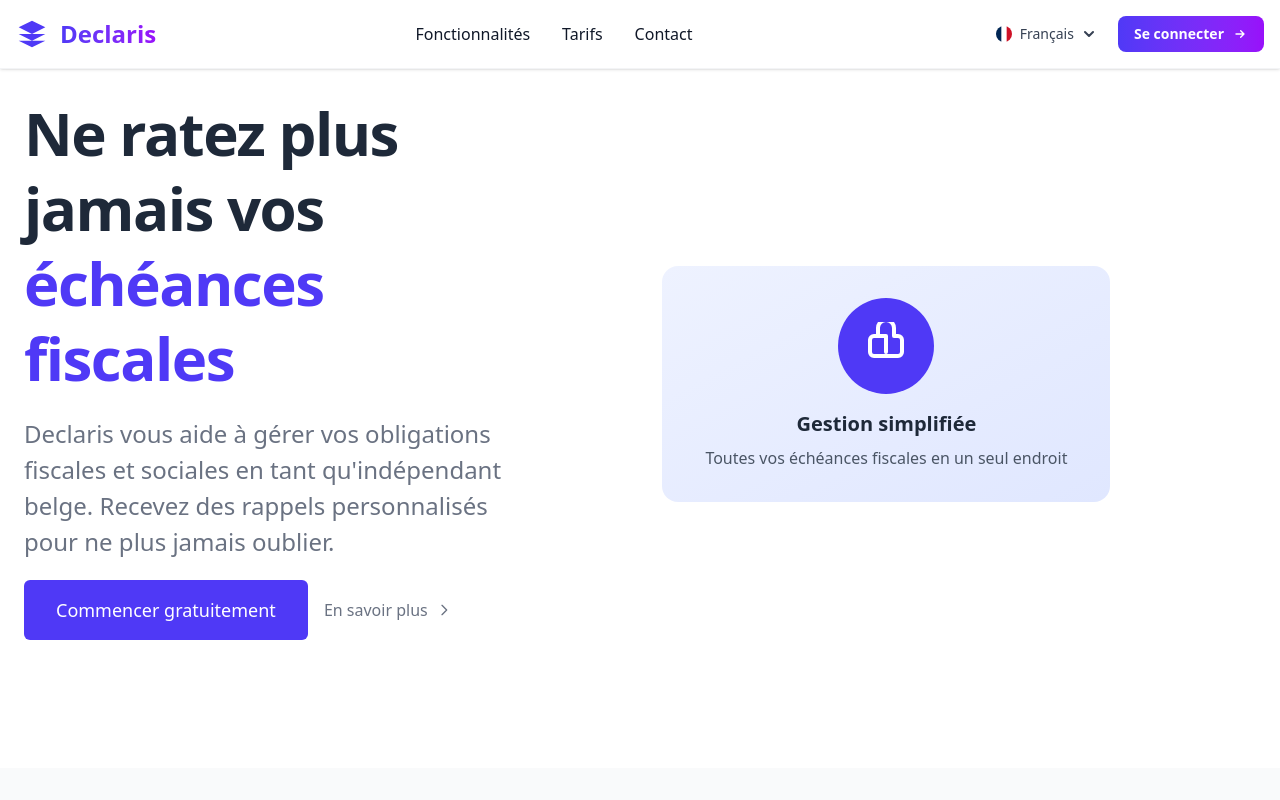
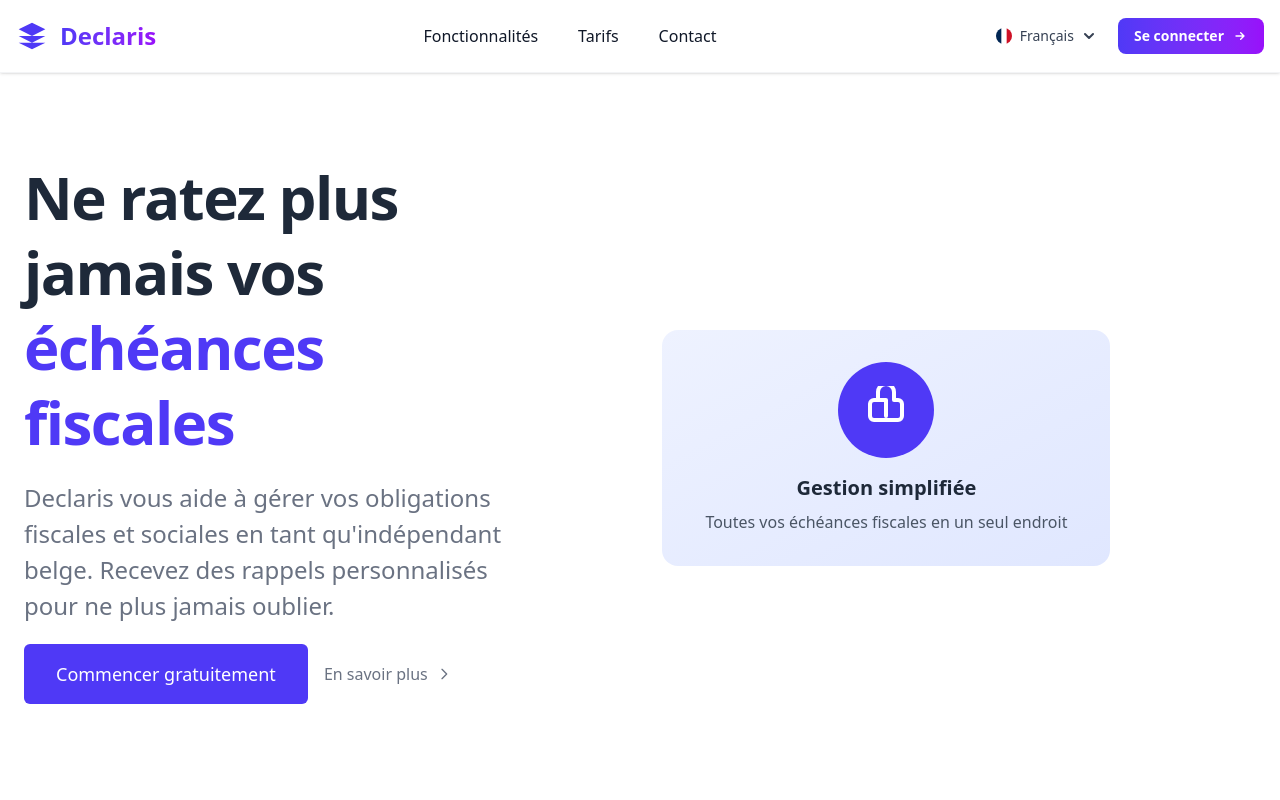
Before and after one commit to Reptilz/Declaris, a Nuxt app: page / in a window 1280 px wide. Shown: the top 800 px of the page. Built offline with nearby package versions, Linux system fonts and the light colour scheme.

Commit message:
style: Animation du menu mobile

```diff
--- a/components/layout/AppHeader.vue
+++ b/components/layout/AppHeader.vue
@@ -10,10 +10,30 @@
         aria-controls="navbar-sticky"
         :aria-expanded="showMobileMenu"
       >
-        <span class="sr-only">Ouvrir le menu principal</span>
-        <svg class="w-5 h-5" aria-hidden="true" xmlns="http://www.w3.org/2000/svg" fill="none" viewBox="0 0 17 14">
-          <path stroke="currentColor" stroke-linecap="round" stroke-linejoin="round" stroke-width="2" d="M1 1h15M1 7h15M1 13h15"/>
-        </svg>
+        <span class="sr-only">{{ showMobileMenu ? 'Fermer le menu' : 'Ouvrir le menu principal' }}</span>
+        <div class="w-5 h-5 flex flex-col justify-center items-center">
+          <span
+            :class="{
+              'rotate-45 translate-y-1.5': showMobileMenu,
+              'rotate-0 translate-y-0': !showMobileMenu
+            }"
+            class="block w-5 h-0.5 bg-current transition-all duration-300 ease-out"
+          ></span>
+          <span
+            :class="{
+              'opacity-0': showMobileMenu,
+              'opacity-100': !showMobileMenu
+            }"
+            class="block w-5 h-0.5 bg-current mt-1 transition-all duration-300 ease-out"
+          ></span>
+          <span
+            :class="{
+              '-rotate-45 -translate-y-1.5': showMobileMenu,
+              'rotate-0 translate-y-0': !showMobileMenu
+            }"
+            class="block w-5 h-0.5 bg-current mt-1 transition-all duration-300 ease-out"
+          ></span>
+        </div>
       </button>
 
       <!-- Logo (centré sur mobile, à gauche sur desktop) -->
@@ -163,42 +183,89 @@
         </svg>
       </NuxtLink>
 
-      <!-- Navigation mobile/desktop -->
-      <div
-        :class="{'hidden': !showMobileMenu}"
-        class="absolute top-full left-0 w-full h-screen bg-white border-b border-gray-100 shadow-lg overflow-y-auto z-50 md:relative md:top-auto md:left-auto md:w-auto md:h-auto md:bg-transparent md:border-0 md:shadow-none md:flex md:order-1 md:overflow-visible md:z-auto"
-        id="navbar-sticky"
+      <!-- Navigation desktop -->
+      <div class="hidden md:flex md:order-1">
+        <ul class="flex font-medium space-x-10">
+          <li>
+            <a
+              href="#features"
+              class="relative block py-2 text-base text-gray-900 hover:text-indigo-600 transition-colors duration-300 group"
+            >
+              <span>Fonctionnalités</span>
+              <span class="absolute -bottom-1 left-1/2 transform -translate-x-1/2 w-0 h-0.5 bg-indigo-600 group-hover:w-3/4 transition-all duration-300 ease-out"></span>
+            </a>
+          </li>
+          <li>
+            <a
+              href="#pricing"
+              class="relative block py-2 text-base text-gray-900 hover:text-indigo-600 transition-colors duration-300 group"
+            >
+              <span>Tarifs</span>
+              <span class="absolute -bottom-1 left-1/2 transform -translate-x-1/2 w-0 h-0.5 bg-indigo-600 group-hover:w-3/4 transition-all duration-300 ease-out"></span>
+            </a>
+          </li>
+          <li>
+            <NuxtLink
+              to="/contact"
+              class="relative block py-2 text-base text-gray-900 hover:text-indigo-600 transition-colors duration-300 group"
+            >
+              <span>Contact</span>
+              <span class="absolute -bottom-1 left-1/2 transform -translate-x-1/2 w-0 h-0.5 bg-indigo-600 group-hover:w-3/4 transition-all duration-300 ease-out"></span>
+            </NuxtLink>
+          </li>
+        </ul>
+      </div>
+
+      <!-- Navigation mobile -->
+      <Transition
+        enter-active-class="transition-all duration-300 ease-out"
+        enter-from-class="opacity-0 -translate-y-4"
+        enter-to-class="opacity-100 translate-y-0"
+        leave-active-class="transition-all duration-200 ease-in"
+        leave-from-class="opacity-100 translate-y-0"
+        leave-to-class="opacity-0 -translate-y-4"
       >
-        <ul class="flex flex-col p-4 md:p-0 font-medium md:space-x-8 md:flex-row">
+        <div
+          v-show="showMobileMenu"
+          class="absolute top-full left-0 w-full h-screen bg-white border-b border-gray-100 shadow-lg overflow-y-auto z-50 md:hidden"
+          id="navbar-sticky"
+        >
+        <ul class="flex flex-col p-4 font-medium">
           <!-- Navigation links -->
           <li>
             <a
               href="#features"
               @click="closeMobileMenu"
-              class="relative block py-3 px-3 text-gray-900 hover:bg-gray-100 md:hover:bg-transparent md:hover:text-indigo-600 md:p-0 transition-colors duration-300 group border-b border-gray-100 md:border-0"
+              class="relative flex items-center justify-between py-3 px-3 text-gray-900 hover:bg-gray-100 transition-colors duration-300 border-b border-gray-100"
             >
-              Fonctionnalités
-              <span class="absolute bottom-0 left-1/2 transform -translate-x-1/2 w-0 h-0.5 bg-indigo-600 group-hover:w-3/4 transition-all duration-300 ease-out hidden md:block"></span>
+              <span>Fonctionnalités</span>
+              <svg class="w-4 h-4 text-gray-400" fill="none" stroke="currentColor" viewBox="0 0 24 24">
+                <path stroke-linecap="round" stroke-linejoin="round" stroke-width="2" d="M9 5l7 7-7 7"></path>
+              </svg>
             </a>
           </li>
           <li>
             <a
               href="#pricing"
               @click="closeMobileMenu"
-              class="relative block py-3 px-3 text-gray-900 hover:bg-gray-100 md:hover:bg-transparent md:hover:text-indigo-600 md:p-0 transition-colors duration-300 group border-b border-gray-100 md:border-0"
+              class="relative flex items-center justify-between py-3 px-3 text-gray-900 hover:bg-gray-100 transition-colors duration-300 border-b border-gray-100"
             >
-              Tarifs
-              <span class="absolute bottom-0 left-1/2 transform -translate-x-1/2 w-0 h-0.5 bg-indigo-600 group-hover:w-3/4 transition-all duration-300 ease-out hidden md:block"></span>
+              <span>Tarifs</span>
+              <svg class="w-4 h-4 text-gray-400" fill="none" stroke="currentColor" viewBox="0 0 24 24">
+                <path stroke-linecap="round" stroke-linejoin="round" stroke-width="2" d="M9 5l7 7-7 7"></path>
+              </svg>
             </a>
           </li>
           <li>
             <NuxtLink
               to="/contact"
               @click="closeMobileMenu"
-              class="relative block py-3 px-3 text-gray-900 hover:bg-gray-100 md:hover:bg-transparent md:hover:text-indigo-600 md:p-0 transition-colors duration-300 group border-b border-gray-100 md:border-0"
+              class="relative flex items-center justify-between py-3 px-3 text-gray-900 hover:bg-gray-100 transition-colors duration-300 border-b border-gray-100"
             >
-              Contact
-              <span class="absolute bottom-0 left-1/2 transform -translate-x-1/2 w-0 h-0.5 bg-indigo-600 group-hover:w-3/4 transition-all duration-300 ease-out hidden md:block"></span>
+              <span>Contact</span>
+              <svg class="w-4 h-4 text-gray-400" fill="none" stroke="currentColor" viewBox="0 0 24 24">
+                <path stroke-linecap="round" stroke-linejoin="round" stroke-width="2" d="M9 5l7 7-7 7"></path>
+              </svg>
             </NuxtLink>
           </li>
 
@@ -261,7 +328,8 @@
             </button>
           </li>
         </ul>
-      </div>
+        </div>
+      </Transition>
     </div>
   </nav>
 </template>
--- a/pages/index.vue
+++ b/pages/index.vue
@@ -2,7 +2,7 @@
   <div>
 
     <!-- Hero Section -->
-    <section class="flex items-center w-full bg-white py-16">
+    <section class="flex items-center w-full bg-white py-16 mt-8 md:mt-16">
       <div class="container flex flex-col items-center justify-between px-6 py-8 mx-auto lg:flex-row">
         <div class="flex flex-col items-center w-full lg:flex-row lg:w-2/5">
           <div class="max-w-2xl mb-8">
```
